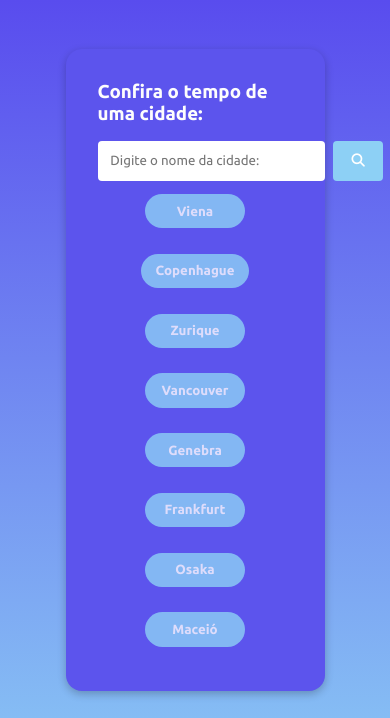
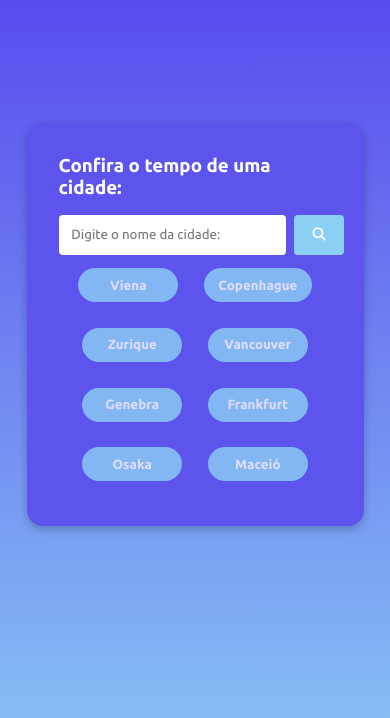
Before and after one commit to mateus-virgilio22/tempo_agora, a plain HTML site: page index.html in a window 390 px wide. Shown: the top 718 px of the page. Drawn offline with Linux system fonts and the light colour scheme.

Commit message:
Ajustes na responsividade

```diff
--- a/css/style.css
+++ b/css/style.css
@@ -8,7 +8,7 @@ body {
     background: linear-gradient(180deg, #594cee 0%, #8dd0f5 100%);
     display: flex;
     flex-direction: column;
-    justify-content: center;
+    justify-content: space-around;
     align-items: center;
     height: 100vh;
 }
@@ -19,7 +19,7 @@ body {
 
 .container {
     margin-top: 100px;
-    width: 50vw;
+    width: 70vw;
     background-color: #5c54ed;
     box-shadow: rgba(0, 0, 0, 0.24) 0px 3px 8px;
     padding: 2rem;
```
